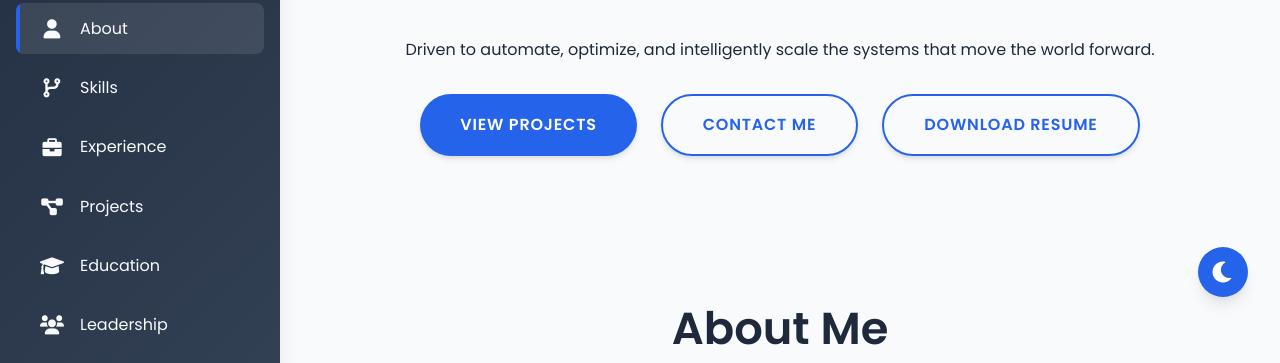
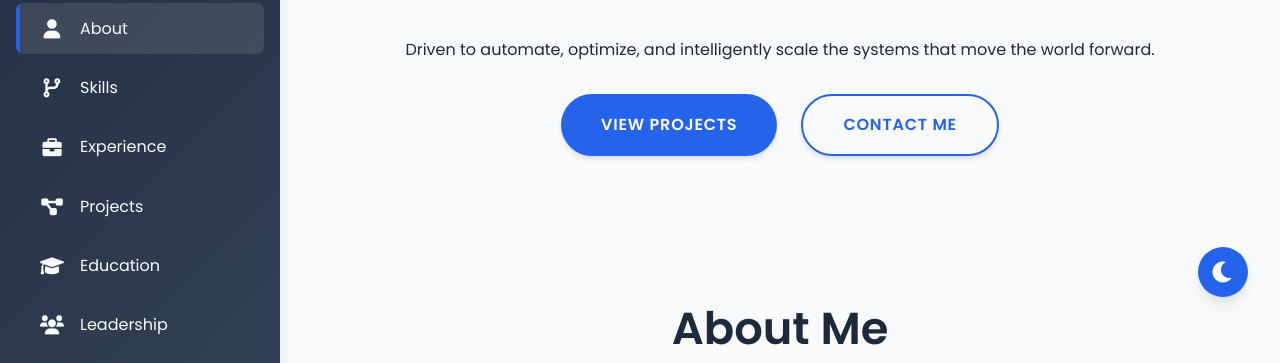
Before and after one commit to nkhatpe/nkhatpe.github.io, a plain HTML site: page index.html in a window 1280 px wide. Shown: the part 407-770 px from the top of the page. Drawn offline with nearby package versions, Linux system fonts and the light colour scheme.

Commit message:
Update index.html

```diff
--- a/index.html
+++ b/index.html
@@ -46,7 +46,7 @@
                     <div class="cta-buttons">
                       <a href="#projects" class="cta-primary">View Projects</a>
                       <a href="#contact" class="cta-secondary">Contact Me</a>
-                      <a href="assets/Narendra_Khatpe_Resume.pdf" class="cta-secondary" download>Download Resume</a>
+                      <!-- <a href="assets/Narendra_Khatpe_Resume.pdf" class="cta-secondary" download>Download Resume</a> -->
                     </div>
                 </div>
                 <!-- <div class="stats-container">
```
